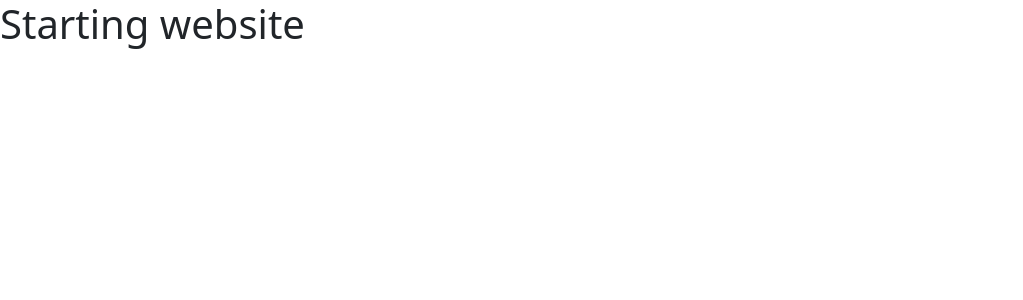
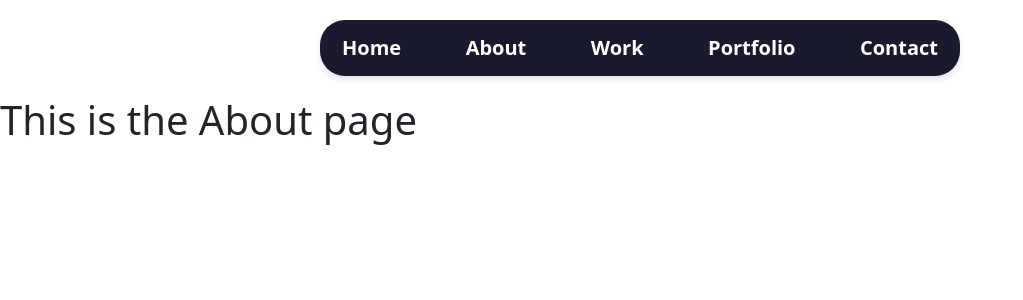
Before and after one commit to arjunbreddy22/personal-website, a React (Vite) app: page /about in a window 1280 px wide. Shown: the top 300 px of the page, without its empty margins (0-1023 px from the left). Built offline with nearby package versions, Linux system fonts and the light colour scheme; the HTML template or start-up script is replaced by a standard one.

Commit message:
routing and navbar implemented

```diff
--- a/package.json
+++ b/package.json
@@ -11,7 +11,8 @@
   "dependencies": {
     "bootstrap": "^5.2.3",
     "react": "^18.2.0",
-    "react-dom": "^18.2.0"
+    "react-dom": "^18.2.0",
+    "react-router-dom": "^7.1.1"
   },
   "devDependencies": {
     "@types/react": "^18.0.27",
--- a/src/App.tsx
+++ b/src/App.tsx
@@ -1,9 +1,27 @@
 import { useState } from "react";
-import reactLogo from "./assets/react.svg";
+import { BrowserRouter as Router, Routes, Route, Link } from "react-router-dom";
+import Home from "./pages/Home";
+import About from "./pages/About";
+import Contact from "./pages/Contact";
+import Portfolio from "./pages/Portfolio";
+import Work from "./pages/Work";
+import Navbar from "./components/Navbar/Navbar";
 import "./App.css";
 //change
 function App() {
-  return <h1>Starting website</h1>;
+  return (
+    <Router>
+      <Navbar />
+
+      <Routes>
+        <Route path="/" element={<Home />}></Route>
+        <Route path="/about" element={<About />}></Route>
+        <Route path="/contact" element={<Contact />}></Route>
+        <Route path="/portfolio" element={<Portfolio />}></Route>
+        <Route path="/work" element={<Work />}></Route>
+      </Routes>
+    </Router>
+  );
 }
 
 export default App;
--- /dev/null
+++ b/src/components/Navbar/Navbar.css
@@ -0,0 +1,26 @@
+/* For the rounded navbar */
+.rounded-navbar {
+    background-color: #1a1a2e; /* Dark navy blue */
+    color: white;
+    border-radius: 25px; /* Round navbar */
+    box-shadow: 0 4px 6px rgba(0, 0, 0, 0.1);
+    margin: 20px auto; /* Center navbar */
+    width: 50%;
+  }
+
+  /* Navbar links */
+  .rounded-navbar .navbar-brand {
+    color: white;
+    text-decoration: none; /*remove default underline */
+    margin: 0 10px;
+    font-weight: bold;
+    transition: color 0.3s ease;
+  }
+
+  .rounded-navbar .navbar-brand:hover {
+    color: #8e44ad; /* Purple hover color */
+  }
+
+  .rounded-navbar .navbar-brand:active {
+    color: blue; /* Purple hover color */
+  }
--- /dev/null
+++ b/src/components/Navbar/Navbar.tsx
@@ -0,0 +1,27 @@
+import { BrowserRouter as Router, Routes, Route, Link } from "react-router-dom";
+import "./Navbar.css";
+const Navbar = () => {
+  return (
+    <nav className="navbar rounded-navbar">
+      <div className="container-fluid">
+        <Link className="navbar-brand" to="/">
+          Home
+        </Link>
+        <Link className="navbar-brand" to="/about">
+          About
+        </Link>
+        <Link className="navbar-brand" to="/work">
+          Work
+        </Link>
+        <Link className="navbar-brand" to="/portfolio">
+          Portfolio
+        </Link>
+        <Link className="navbar-brand" to="/contact">
+          Contact
+        </Link>
+      </div>
+    </nav>
+  );
+};
+
+export default Navbar;
--- /dev/null
+++ b/src/pages/About.tsx
@@ -0,0 +1,5 @@
+const About = () => {
+  return <h1>This is the About page</h1>;
+};
+
+export default About;
--- /dev/null
+++ b/src/pages/Contact.tsx
@@ -0,0 +1,5 @@
+const Contact = () => {
+  return <h1>This is the Contact page.</h1>;
+};
+
+export default Contact;
--- /dev/null
+++ b/src/pages/Home.tsx
@@ -0,0 +1,4 @@
+const Home = () => {
+  return <h1>This is the Home page</h1>;
+};
+export default Home;
--- /dev/null
+++ b/src/pages/Portfolio.tsx
@@ -0,0 +1,5 @@
+const Portfolio = () => {
+  return <h1>This is the Portfolio page.</h1>;
+};
+
+export default Portfolio;
--- /dev/null
+++ b/src/pages/Work.tsx
@@ -0,0 +1,4 @@
+const Work = () => {
+  return <h1>This is the work page.</h1>;
+};
+export default Work;
```
Also changed, not shown: 1 other file (tests, documents, lock files or other folders).
